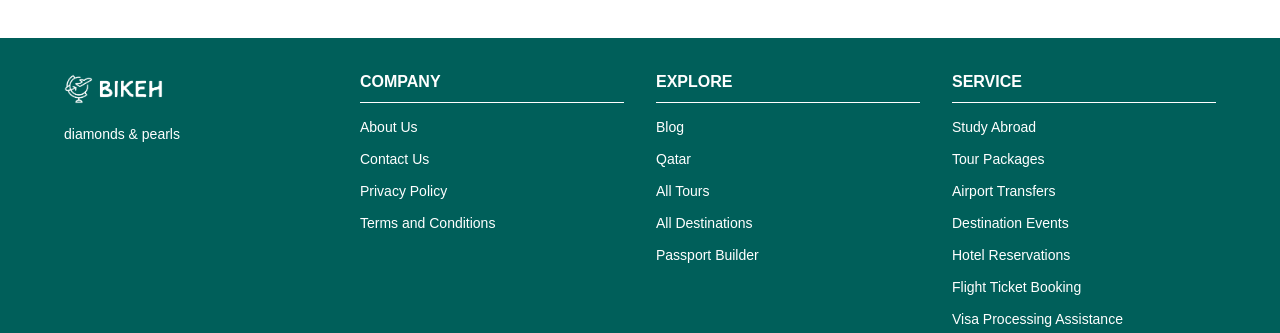
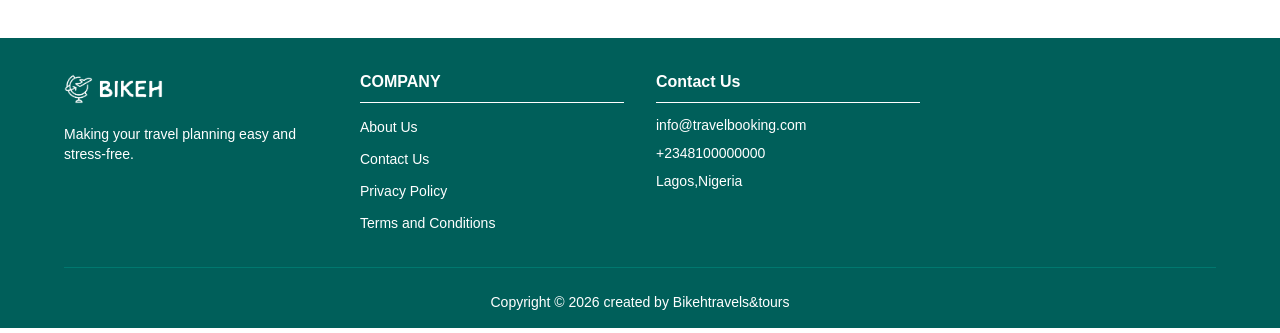
Before and after one commit to Khaddy06/travels-tour, a Next.js app: page / in a window 1280 px wide. Shown: the part 619-952 px from the top of the page. Built offline with nearby package versions, Linux system fonts and the light colour scheme; no server answers.

Commit message:
Update footer and login page branding: change company name in footer and login page copyright, add contact information in footer, and remove unnecessary service links for a cleaner layout.

```diff
--- a/src/app/admin/login/page.tsx
+++ b/src/app/admin/login/page.tsx
@@ -103,7 +103,7 @@ export default function LoginPage() {
 
         {/* Footer */}
         <p className='mt-6 text-center text-sm text-gray-600'>
-          © 2026 Diamonds & Pearls Travel. All rights reserved.
+          © 2026 Bikeh Travel & Tours. All rights reserved.
         </p>
       </div>
     </div>
--- a/src/app/components/footer.tsx
+++ b/src/app/components/footer.tsx
@@ -19,7 +19,9 @@ export default function Footer() {
                 className='brightness-0 invert'
               />
             </div>
-            <p className='text-white text-sm font-normal'>diamonds & pearls</p>
+            <p className="text-sm">
+        Making your travel planning easy and stress-free.
+      </p>
           </div>
 
           {/* COMPANY Column */}
@@ -54,86 +56,28 @@ export default function Footer() {
           {/* EXPLORE Column */}
           <div className='flex flex-col'>
             <h3 className='font-bold text-white mb-3 pb-2 border-b border-white'>
-              EXPLORE
+              Contact Us
             </h3>
             <ul className='flex flex-col gap-2'>
-              <li>
-                <Link href="/blog" className='text-white hover:underline text-sm'>
-                  Blog
-                </Link>
+              <li className='text-white hover:underline text-sm'>
+              <p className="text-sm">info@travelbooking.com</p>
               </li>
-              <li>
-                <Link href="/qatar" className='text-white hover:underline text-sm'>
-                  Qatar
-                </Link>
+              <li className='text-white hover:underline text-sm'>
+                <p className="text-sm">+2348100000000</p>
               </li>
-              <li>
-                <Link href="/tours" className='text-white hover:underline text-sm'>
-                  All Tours
-                </Link>
-              </li>
-              <li>
-                <Link href="/destinations" className='text-white hover:underline text-sm'>
-                  All Destinations
-                </Link>
-              </li>
-              <li>
-                <Link href="/passport-builder" className='text-white hover:underline text-sm'>
-                  Passport Builder
-                </Link>
+              <li className='text-white hover:underline text-sm'>
+                <p className="text-sm">Lagos,Nigeria</p>
               </li>
             </ul>
           </div>
 
-          {/* SERVICE Column */}
-          <div className='flex flex-col'>
-            <h3 className='font-bold text-white mb-3 pb-2 border-b border-white'>
-              SERVICE
-            </h3>
-            <ul className='flex flex-col gap-2'>
-              <li>
-                <Link href="/study-abroad" className='text-white hover:underline text-sm'>
-                  Study Abroad
-                </Link>
-              </li>
-              <li>
-                <Link href="/tour-packages" className='text-white hover:underline text-sm'>
-                  Tour Packages
-                </Link>
-              </li>
-              <li>
-                <Link href="/airport-transfers" className='text-white hover:underline text-sm'>
-                  Airport Transfers
-                </Link>
-              </li>
-              <li>
-                <Link href="/destination-events" className='text-white hover:underline text-sm'>
-                  Destination Events
-                </Link>
-              </li>
-              <li>
-                <Link href="/hotel-reservations" className='text-white hover:underline text-sm'>
-                  Hotel Reservations
-                </Link>
-              </li>
-              <li>
-                <Link href="/flight-booking" className='text-white hover:underline text-sm'>
-                  Flight Ticket Booking
-                </Link>
-              </li>
-              <li>
-                <Link href="/visa-processing" className='text-white hover:underline text-sm'>
-                  Visa Processing Assistance
-                </Link>
-              </li>
-            </ul>
-          </div>
+
         </div>
 
         {/* Copyright */}
         <div className='border-t border-teal-700 pt-6 pb-4 text-center'>
           <p className='text-white text-sm'>
-            Copyright © 2026 created by Dandptravels
+            Copyright © 2026 created by Bikehtravels&tours
           </p>
         </div>
       </div>
```
